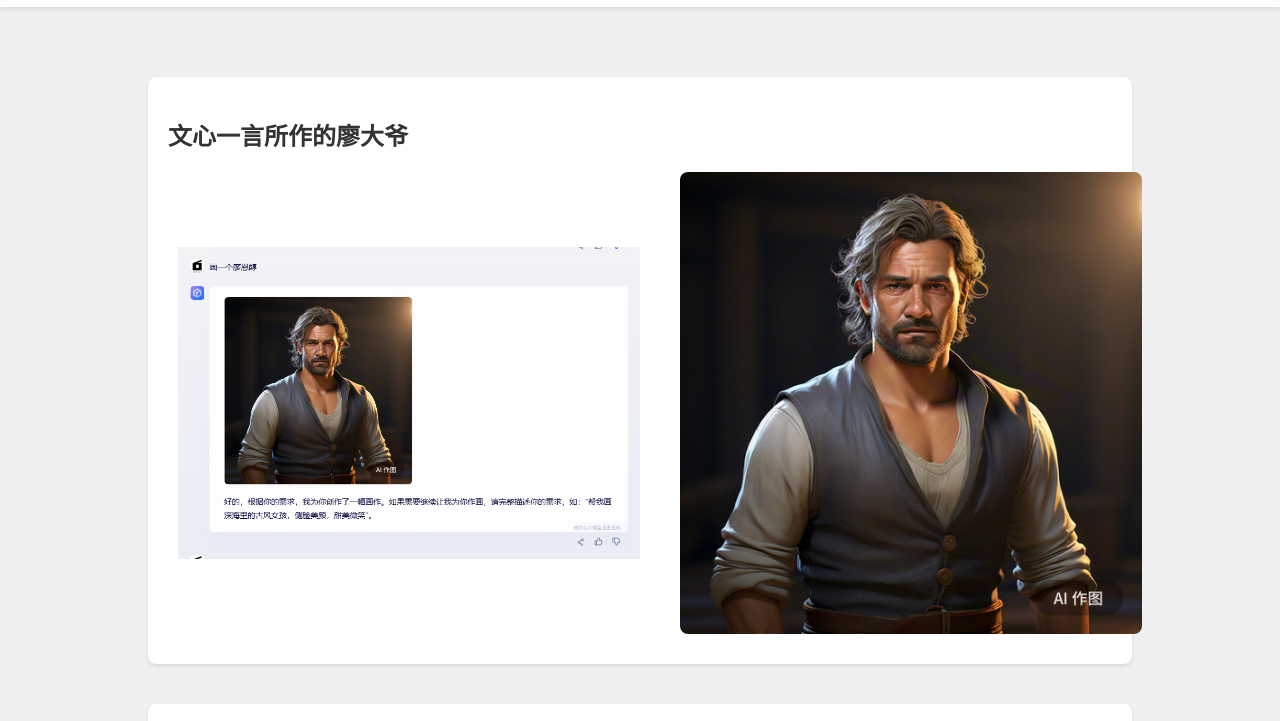
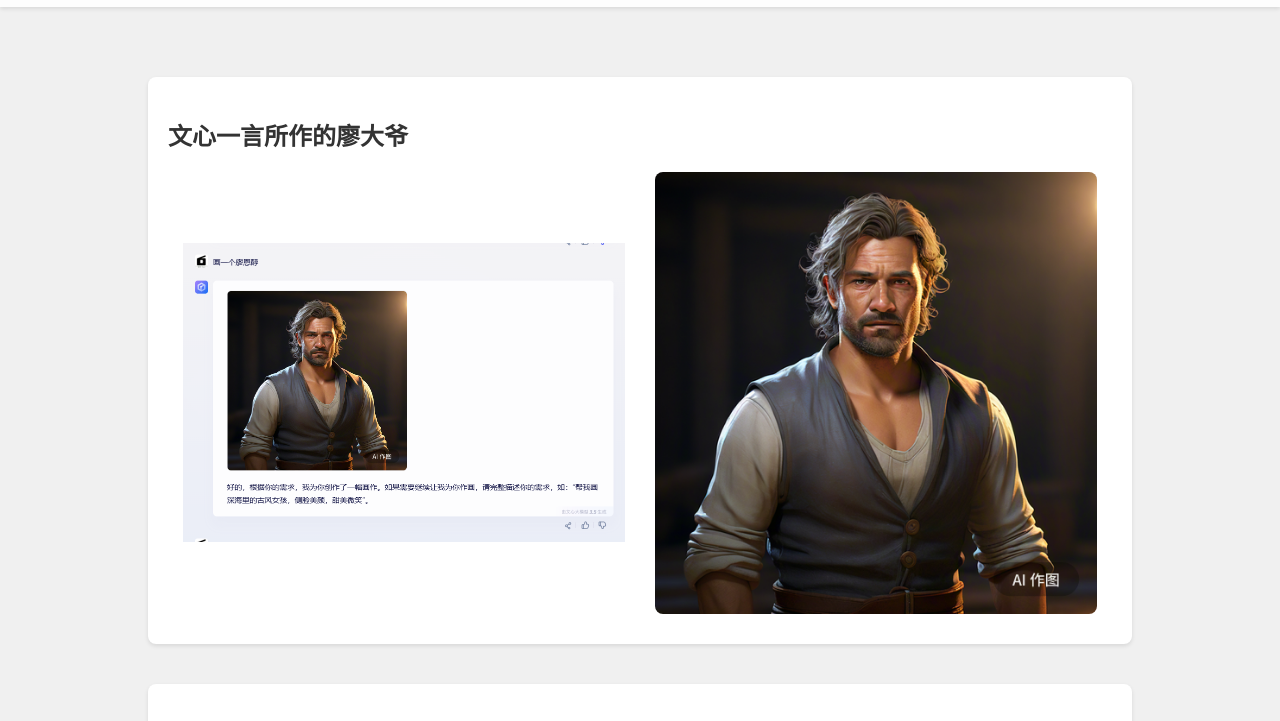
Before and after one commit to FerrumCyan/FSL1, a plain HTML site: page p/cb16/01/index.html in a window 1280 px wide. Shown: the part 49-770 px from the top of the page. Drawn offline with Linux system fonts and the light colour scheme.

Commit message:
Update styles.css

```diff
--- a/p/cb16/01/styles.css
+++ b/p/cb16/01/styles.css
@@ -73,13 +73,14 @@ body {
     justify-content: space-around;
     width: 100%;
     gap: 20px; /* 设置图片之间的间距 */
+    padding: 10px; /* 设置图片与 .section-box 边缘的距离 */
+    box-sizing: border-box; /* 包括内边距在内的宽度计算 */
 }
 
 .image-container img {
-    max-width: calc(50% - 10px); /* 计算最大宽度，减去间距的一半 */
+    max-width: calc(50% - 20px); /* 计算最大宽度，减去间距的一半 */
     height: auto; /* 自动高度 */
     object-fit: contain; /* 保持原始比例并填充容器 */
-    margin: 10px; /* 设置图片与边框的距离 */
     border-radius: 8px;
 }
 
```
